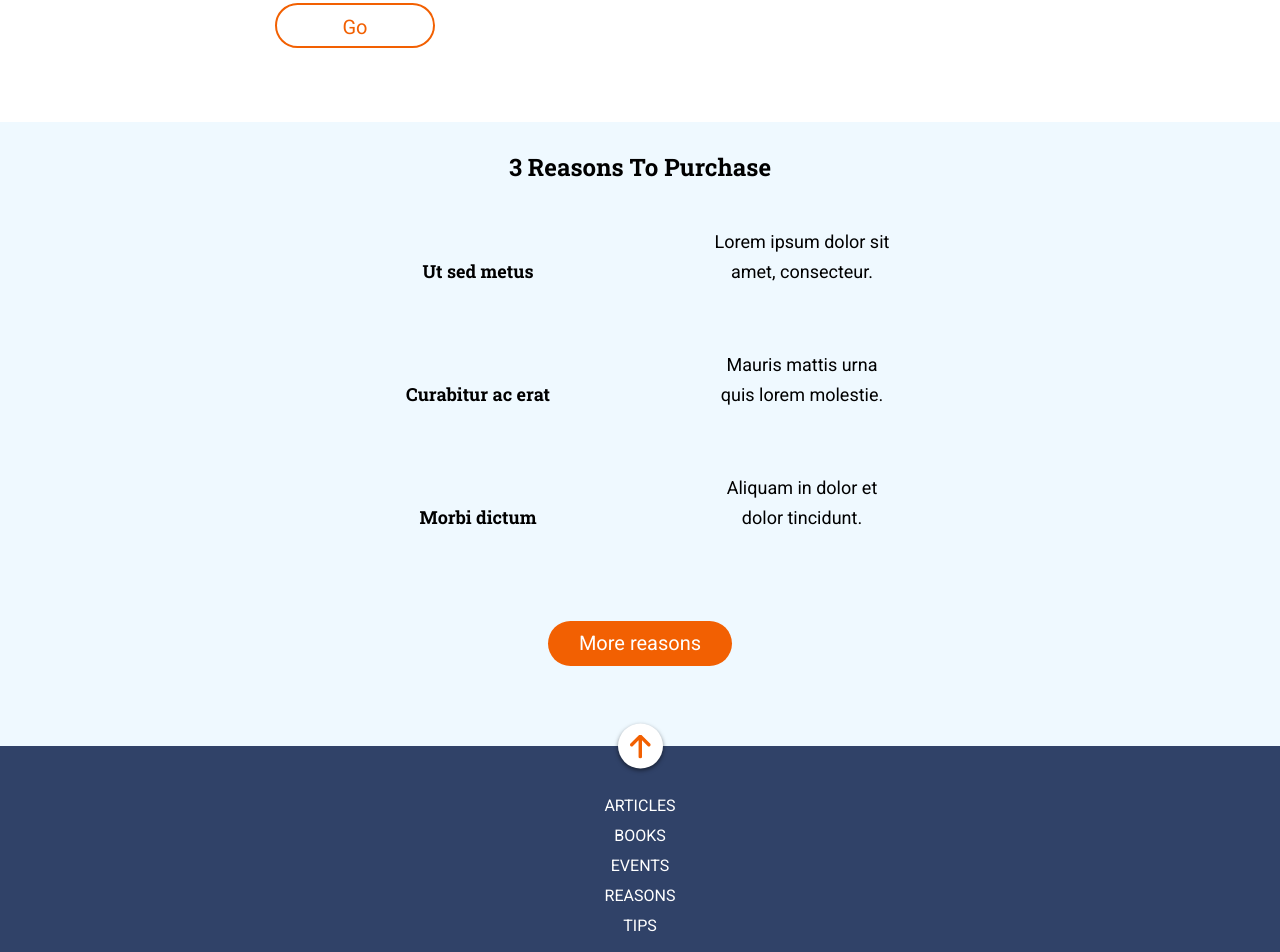
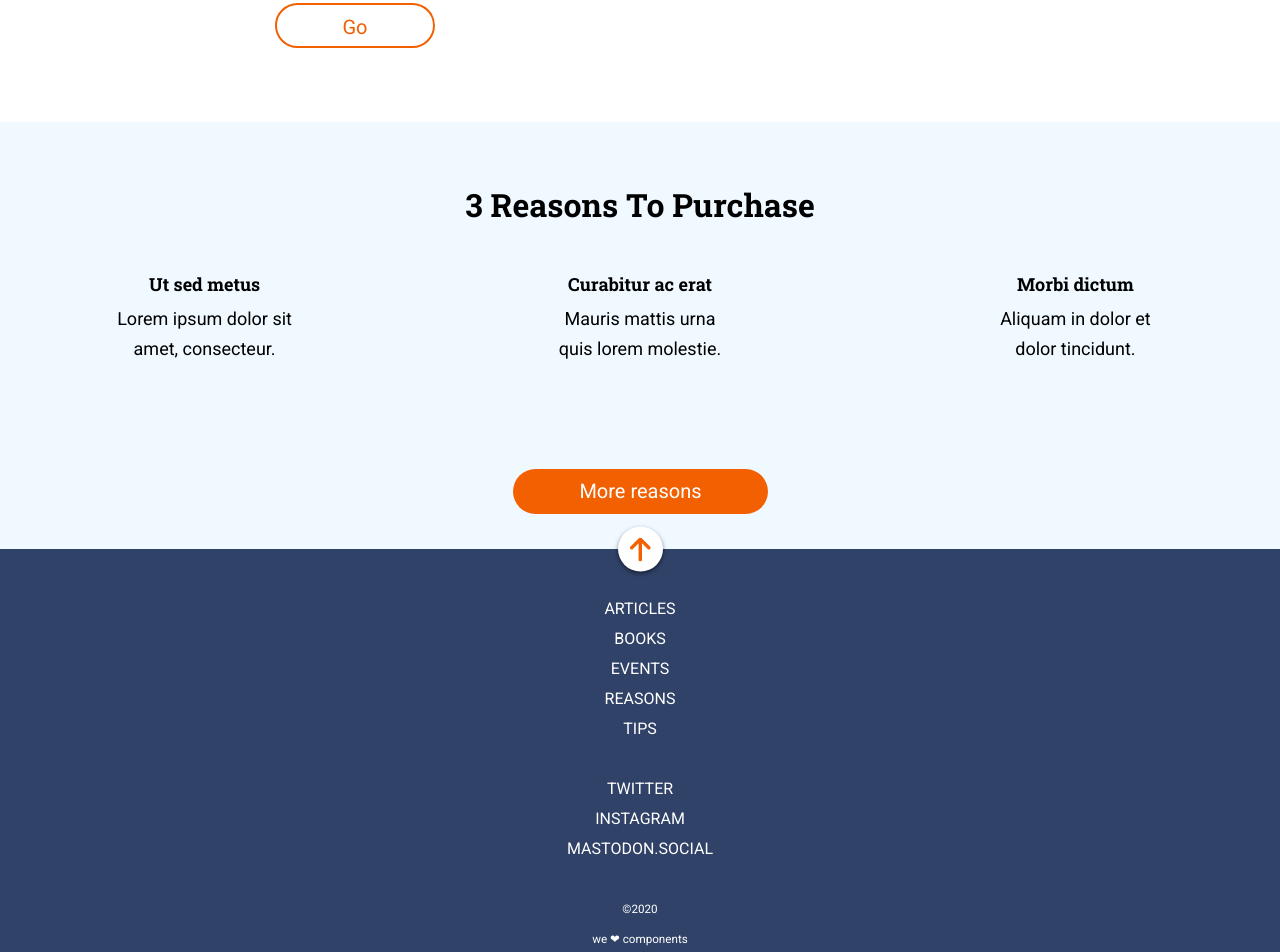
Before and after one commit to Adalab/modulo-1-evaluacion-final-Mora-Porthe, a website: page docs/index.html in a window 1280 px wide. Shown: the part 1002-1954 px from the top of the page. Drawn offline with Linux system fonts and the light colour scheme.

Commit message:
add @media reasons

```diff
--- a/src/scss/layout/_main-reasons.scss
+++ b/src/scss/layout/_main-reasons.scss
@@ -4,6 +4,12 @@
   height: 624px;
   display: flex;
   flex-direction: column;
+  @media screen and (min-width: 768px) {
+    height: 397px;
+  }
+  @media screen and (min-width: 1200px) {
+    height: 427px;
+  }
 
   &__title {
     margin: 30px 15px 45px 15px;
@@ -14,6 +20,16 @@
     font-family: "roboto slab";
     font-weight: bold;
     text-transform: capitalize;
+    @media screen and (min-width: 768px) {
+      font-size: 26px;
+      line-height: 45px;
+      margin: 30px 160px 45px 158px;
+    }
+    @media screen and (min-width: 1200px) {
+      font-size: 32px;
+      line-height: 45px;
+      margin: 60px 275px 45px 275px;
+    }
   }
   &__button-reasons-container {
     width: 100%;
@@ -36,6 +52,14 @@
     width: 184px;
     height: 45px;
     border-radius: 22.5px;
+    @media screen and (min-width: 768px) {
+      width: 210px;
+      margin: 60px 280px 60px 278px;
+    }
+    @media screen and (min-width: 1200px) {
+      width: 255px;
+      margin: 60px 512px 70px 513px;
+    }
   }
 }
 
@@ -44,6 +68,15 @@
   grid-template-columns: 1fr;
   grid-template-rows: 123px 123px 123px;
   text-align: center;
+  @media screen and (min-width: 768px) {
+    grid-template-columns: 1fr 1fr 1fr;
+    grid-template-rows: 112px;
+  }
+  @media screen and (min-width: 1200px) {
+    grid-template-columns: 1fr 1fr 1fr;
+    column-gap: 26.2px;
+    grid-template-rows: 112px;
+  }
 
   &__article-title {
     display: inline-block;
```
Also changed, not shown: docs/assets/css/styles.css.
